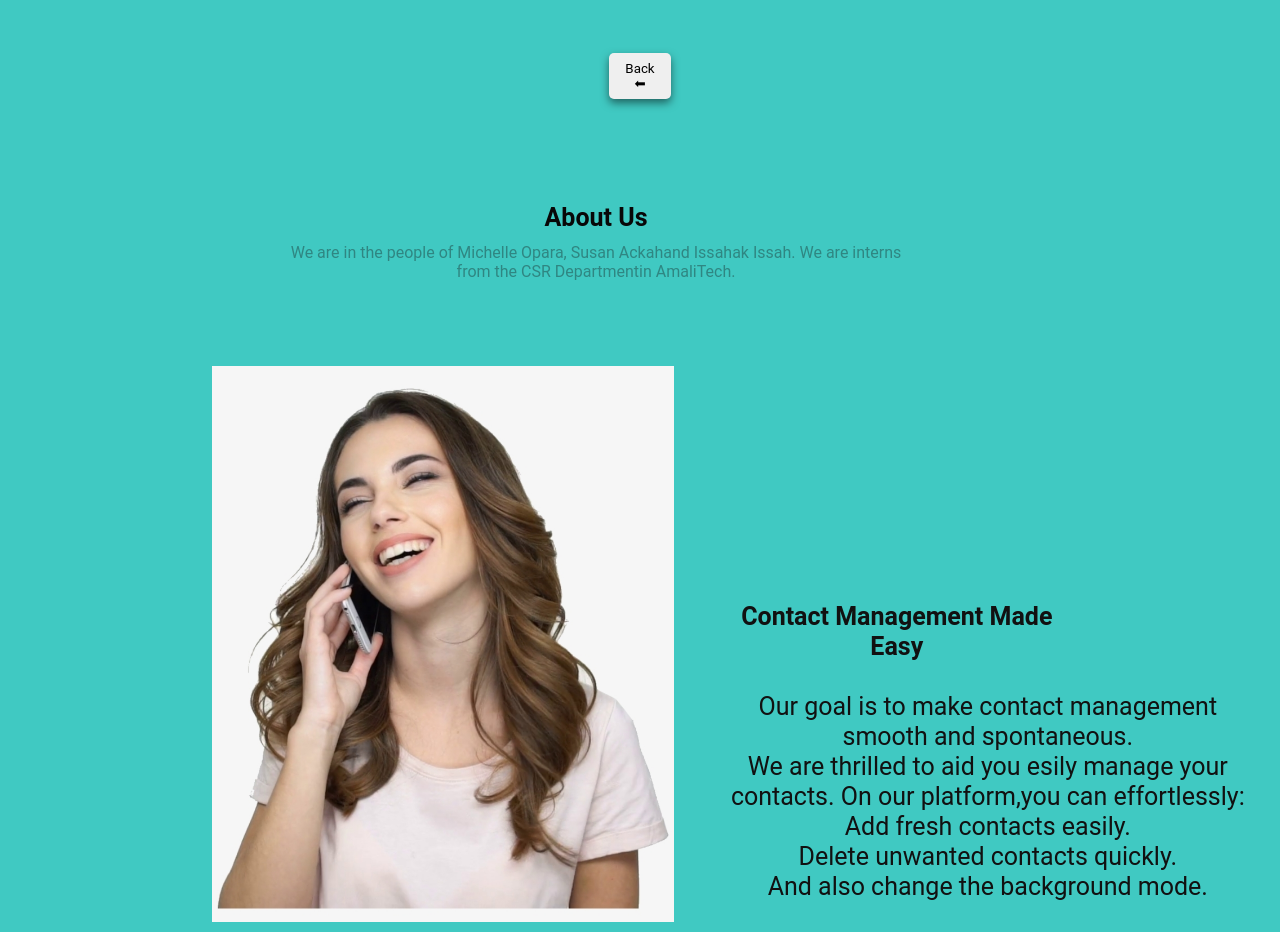
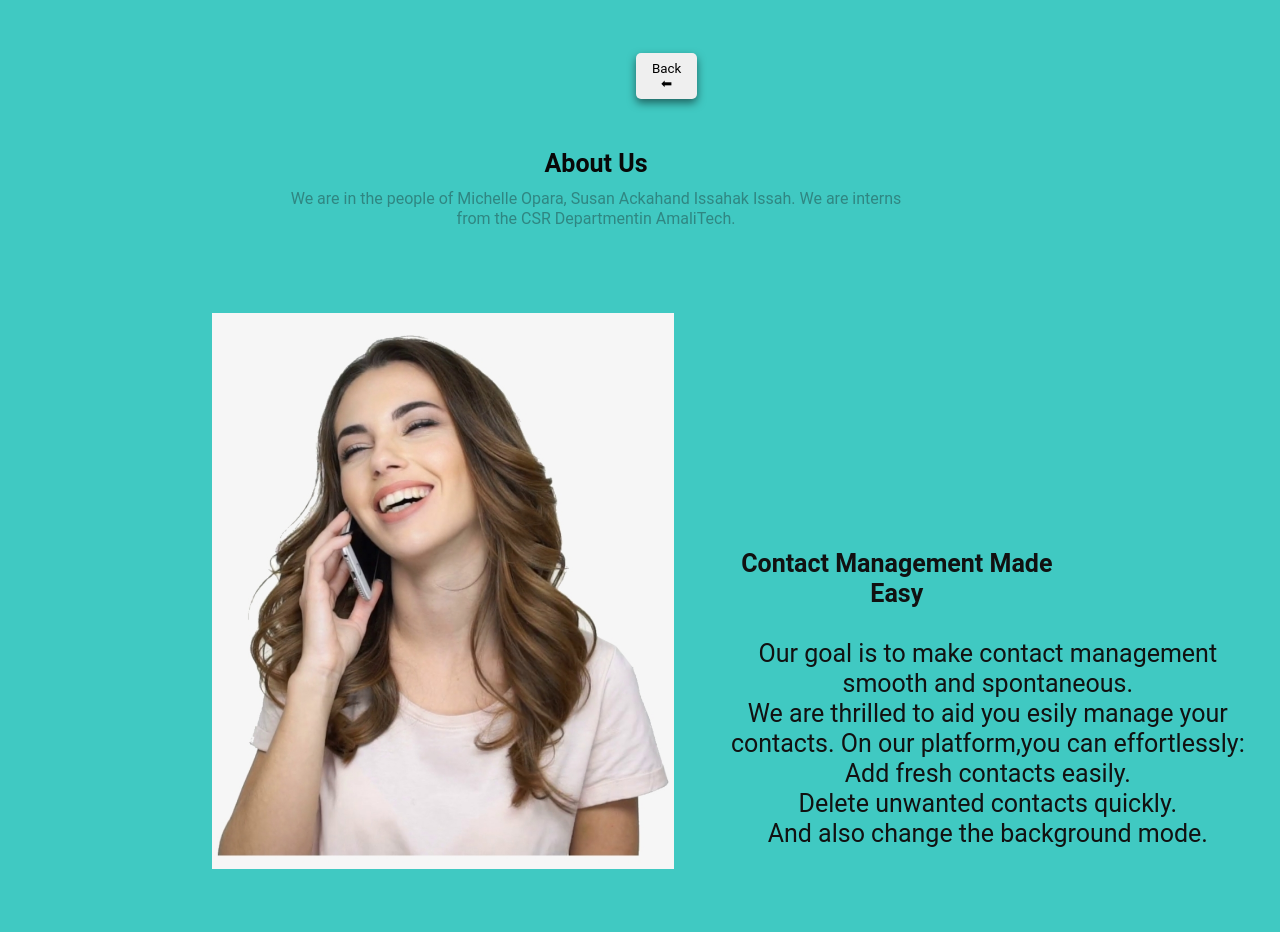
Before and after one commit to Susan8714/Team-MIS, a plain HTML site: page about.html in a window 1280 px wide. After the commit the page ends 879 px from the top, so only its background shows below. Drawn offline with Linux system fonts and the light colour scheme.

Commit message:
Update about.css

```diff
--- a/about.css
+++ b/about.css
@@ -21,7 +21,7 @@ button#back {
     cursor: pointer;
     box-shadow: 0 4px 8px rgba(0, 0, 0, 0.5);
     transition: transform 0.2s ease, background-color 0.3s ease;
-    margin: 4em;
+    margin: 4em 0 0 4em;
 }
 
 #back:hover {
```
